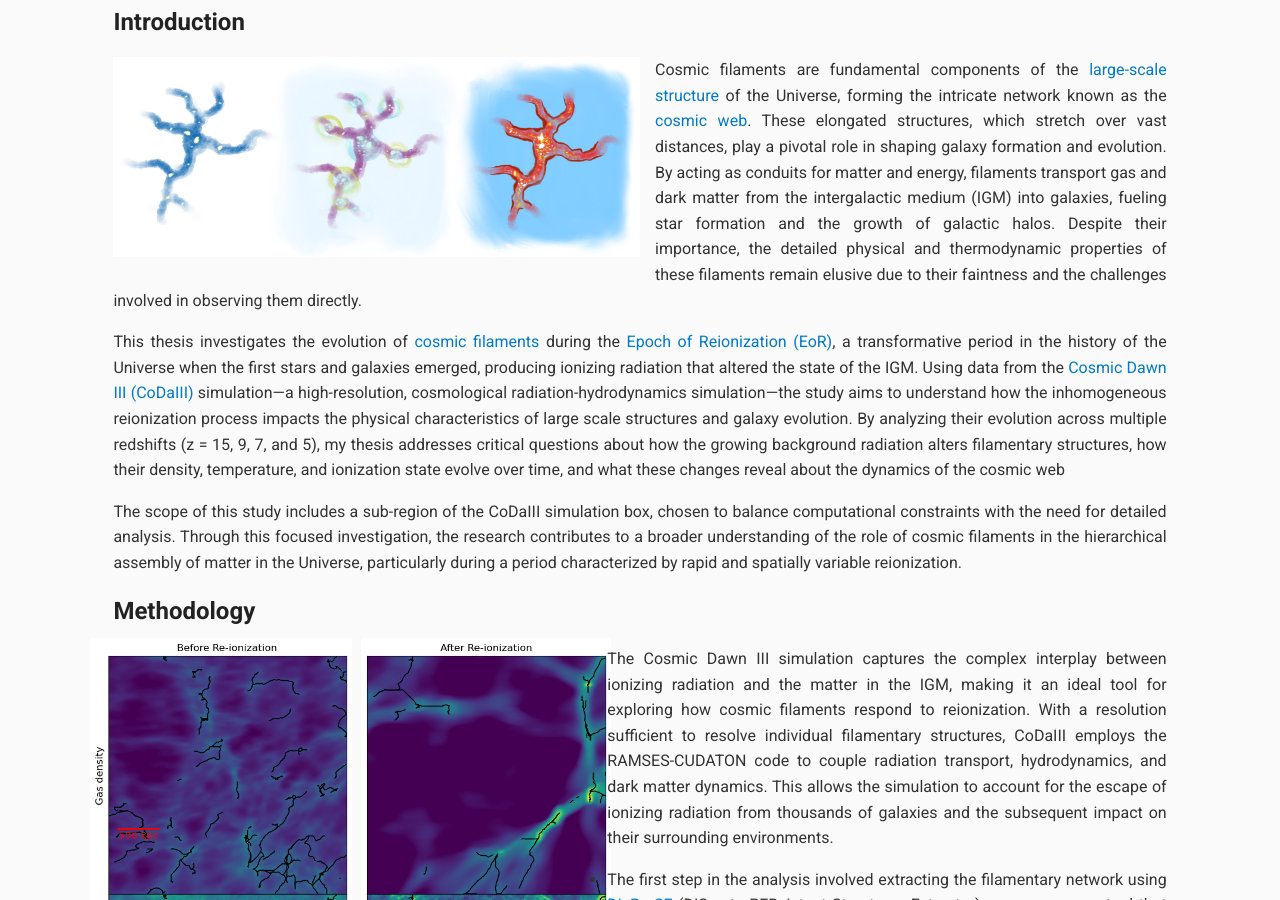
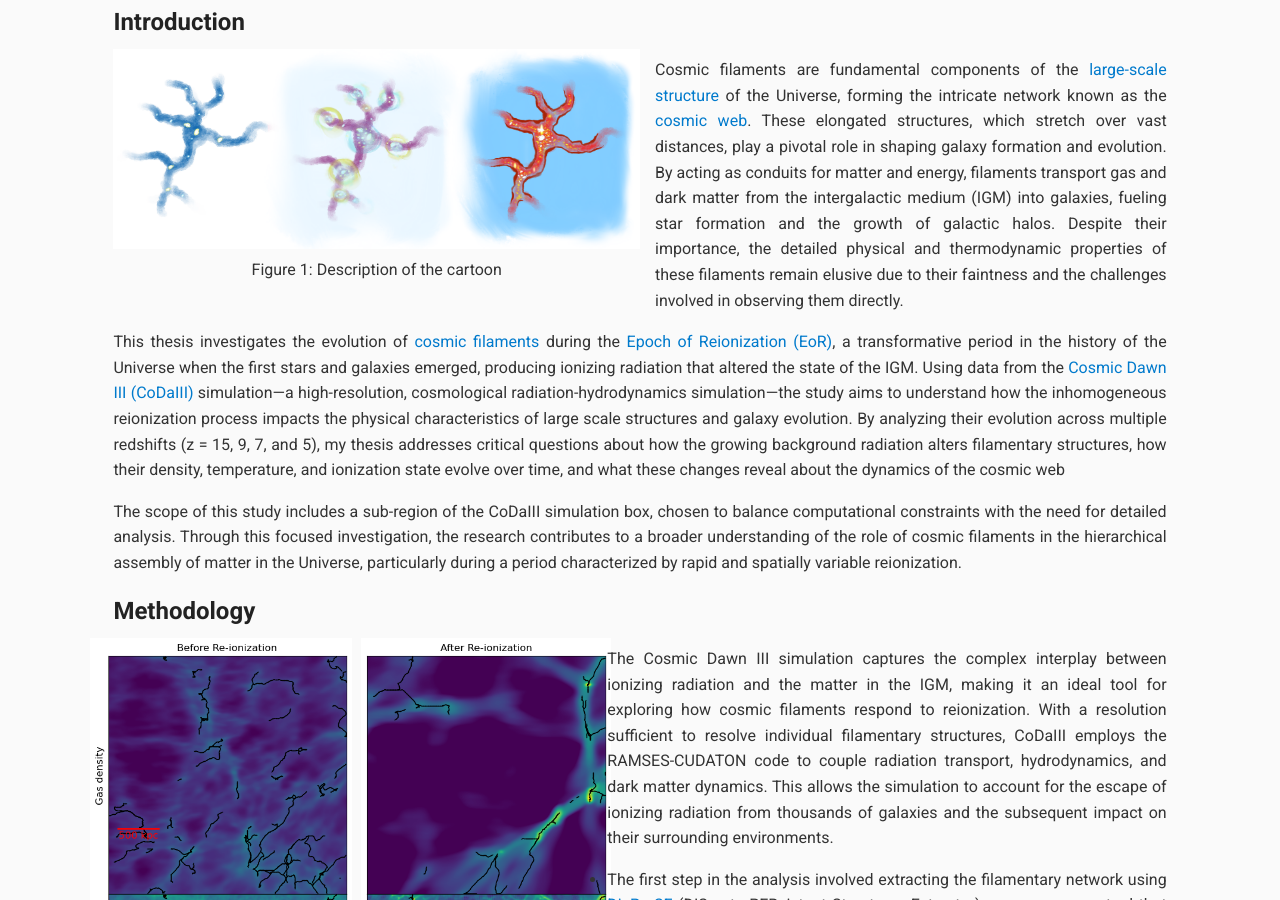
Before and after one commit to vishrut-b/Master-Thesis, a Jekyll site: the page built from index.md, in a window 1280 px wide and 900 px high, scrolled down 433 px. Built offline with Jekyll 4.4.1, drawn with Linux system fonts in a browser that asks for light colours; our own code applies the rules of GitHub Pages for plain Markdown files.

Commit message:
Update index.md

```diff
--- a/index.md
+++ b/index.md
@@ -8,7 +8,10 @@ This description of the thesis is supposed to summarise the entire work, as a me
 - Additional tool : [DisPerSE](https://www2.iap.fr/users/sousbie/web/html/index3c4a.html?category/Overview)
 
 ## Introduction
-<img src="assets/css/Cartoon1.png" alt="cartoon" style="width:50%; float:left; margin:0 15px 15px 0;">
+<figure style="width: 50%; float: left; margin: 0 15px 15px 0;">
+  <img src="assets/css/Cartoon1.png" alt="cartoon" style="width: 100%;">
+  <figcaption style="text-align: center;">Figure 1: Description of the cartoon</figcaption>
+</figure>
 
 Cosmic filaments are fundamental components of the [large-scale structure](https://science.nasa.gov/universe/galaxies/large-scale-structures/) of the Universe, forming the intricate network known as the [cosmic web](https://science.nasa.gov/resource/cosmic-web/). These elongated structures, which stretch over vast distances, play a pivotal role in shaping galaxy formation and evolution. By acting as conduits for matter and energy, filaments transport gas and dark matter from the intergalactic medium (IGM) into galaxies, fueling star formation and the growth of galactic halos. Despite their importance, the detailed physical and thermodynamic properties of these filaments remain elusive due to their faintness and the challenges involved in observing them directly.
 
```
